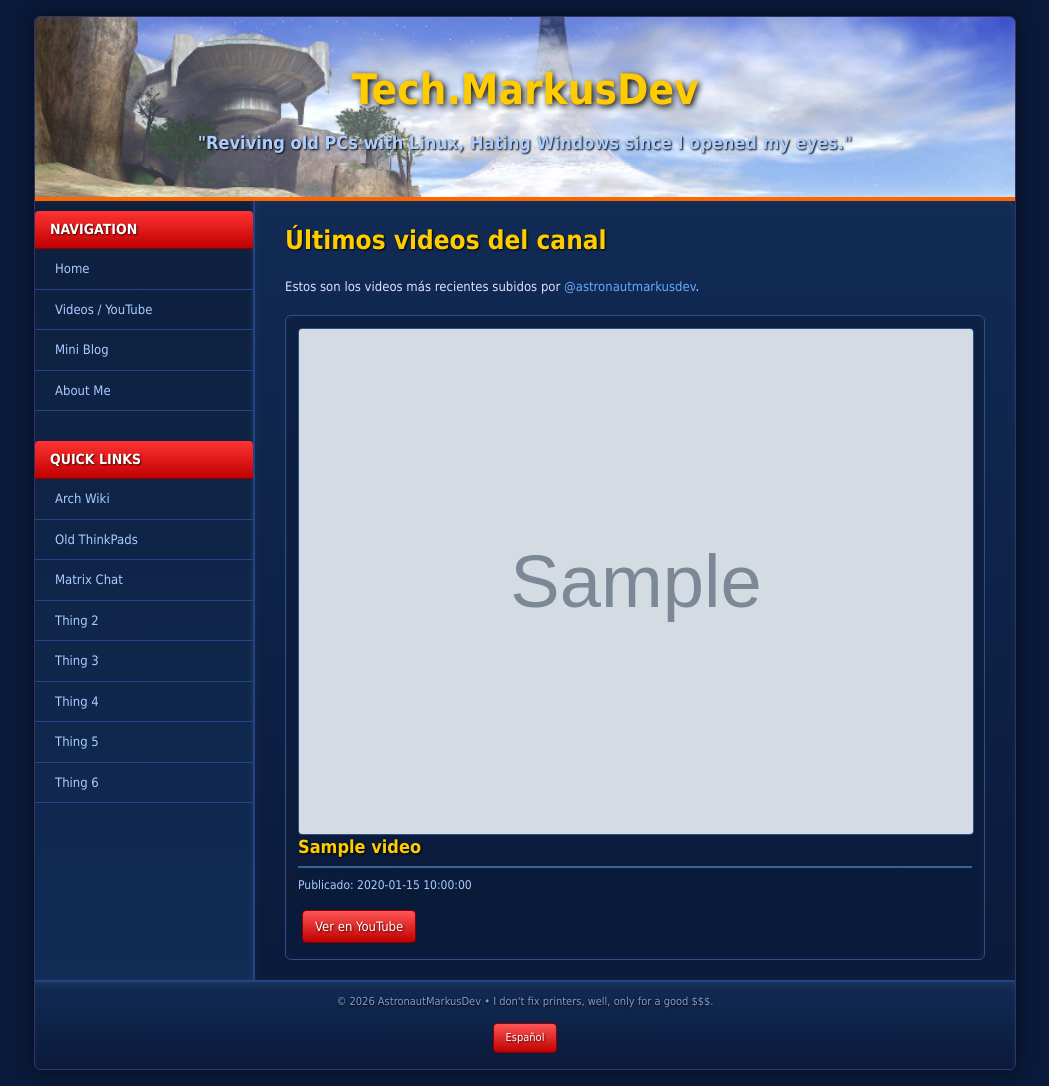
After one commit to AstronautMarkus/tech.astronautmarkus.dev, a Flask app: template website/app/templates/youtube_channel_es.html in a window 1280 px wide. The commit adds this page. Shown: the whole page, without its empty margins (115-1164 px from the left). Run offline with Flask 3, Linux system fonts and the light colour scheme; the template is opened without the code that fills it: most values are stand-ins (such as "Sample title", 1, 10 or a date in 2020); grey boxes marked "Sample" are stand-in pictures.

Commit message:
feat: add YouTube channel integration with latest video display and styling

```diff
--- a/website/app/routes/home/__init__.py
+++ b/website/app/routes/home/__init__.py
@@ -3,5 +3,6 @@ from flask import Blueprint
 home_bp = Blueprint('home', __name__, template_folder='templates')
 
 from . import (
-    index
+    index,
+    youtube_channel
 )
--- /dev/null
+++ b/website/app/static/css/youtube_channel.css
@@ -0,0 +1,48 @@
+.youtube-grid {
+    display: grid;
+    grid-template-columns: repeat(auto-fit, minmax(240px, 1fr));
+    gap: 18px;
+    margin-top: 18px;
+}
+
+.youtube-card {
+    background: rgba(10, 26, 58, 0.55);
+    border: 1px solid #2e4f87;
+    border-radius: 6px;
+    padding: 12px;
+    box-shadow: inset 0 0 8px rgba(255, 255, 255, 0.04);
+}
+
+.youtube-thumb {
+    width: 100%;
+    height: auto;
+    border-radius: 4px;
+    border: 1px solid #2e4f87;
+    display: block;
+}
+
+.youtube-video-title {
+    margin: 12px 0 8px;
+    font-size: 18px;
+    line-height: 1.35;
+}
+
+.youtube-video-title a {
+    color: #ffcc00;
+}
+
+.youtube-meta {
+    margin: 0 0 12px;
+    color: #aaccff;
+    font-size: 12px;
+}
+
+.youtube-status-error {
+    color: #ff9b9b;
+    border-left: 4px solid #ff3333;
+    padding-left: 10px;
+}
+
+.youtube-status-empty {
+    color: #aaccff;
+}
--- a/website/app/templates/base/base.html
+++ b/website/app/templates/base/base.html
@@ -26,7 +26,7 @@
 
             <ul>
                 <li><a href="{{ url_for('home.index')}}">{% if current_lang == 'es' %}Inicio{% else %}Home{% endif %}</a></li>
-                <li><a href="#">{% if current_lang == 'es' %}Videos / YouTube{% else %}Videos / YouTube{% endif %}</a></li>
+                <li><a href="{{ url_for('home.youtube_channel')}}">{% if current_lang == 'es' %}Videos / YouTube{% else %}Videos / YouTube{% endif %}</a></li>
                 <li><a href="#">{% if current_lang == 'es' %}Mini Blog{% else %}Mini Blog{% endif %}</a></li>
                 <li><a href="#">{% if current_lang == 'es' %}Sobre mí{% else %}About Me{% endif %}</a></li>
             </ul>
--- a/website/app/templates/home.html
+++ b/website/app/templates/home.html
@@ -17,7 +17,7 @@
 </p>
 
 <p>
-    I recommend visiting the <a href="">Videos / YouTube</a> section to see my latest videos and projects, or directly
+    I recommend visiting the <a href="{{ url_for('home.youtube_channel')}}">Videos / YouTube</a> section to see my latest videos and projects, or directly
     visit my <a href="https://www.youtube.com/@AstronautMarkusDev" target="_blank">YouTube channel</a> to subscribe and
     not miss any updates.
 </p>
--- a/website/app/templates/home_es.html
+++ b/website/app/templates/home_es.html
@@ -17,7 +17,7 @@
 </p>
 
 <p>
-    Te recomiendo visitar la sección de <a href="">Videos / Youtube</a> para ver mis últimos videos y proyectos, o
+    Te recomiendo visitar la sección de <a href="{{ url_for('home.youtube_channel')}}">Videos / Youtube</a> para ver mis últimos videos y proyectos, o
     visitar directamente mi canal de <a href="https://www.youtube.com/@AstronautMarkusDev" target="_blank">Youtube</a>
     para suscribirte y no perderte ninguna actualización.
 </p>
--- /dev/null
+++ b/website/app/templates/youtube_channel_es.html
@@ -0,0 +1,51 @@
+{% extends "base/base.html" %}
+
+{% block title %}Canal de YouTube{% endblock %}
+
+{% block header %}
+<link rel="stylesheet" href="{{ url_for('static', filename='css/youtube_channel.css') }}">
+{% endblock %}
+
+{% block content %}
+<h1>Últimos videos del canal</h1>
+
+<p>
+
+    Estos son los videos más recientes subidos por
+    <a href="{{ channel_url }}" target="_blank" rel="noopener noreferrer">@astronautmarkusdev</a>.
+</p>
+
+{% if fetch_error %}
+<p class="youtube-status-error">{{ fetch_error }}</p>
+{% elif videos %}
+<div class="youtube-grid">
+    {% for video in videos %}
+    <article class="youtube-card">
+        {% if video.thumbnail %}
+        <a href="{{ video.url }}" target="_blank" rel="noopener noreferrer">
+            <img src="{{ video.thumbnail }}" alt="{{ video.title }}" class="youtube-thumb">
+        </a>
+        {% endif %}
+
+        <h2 class="youtube-video-title">
+            <a href="{{ video.url }}" target="_blank" rel="noopener noreferrer">{{ video.title }}</a>
+        </h2>
+
+        {% if video.published %}
+        <p class="youtube-meta">
+            Publicado: {{ video.published }}
+        </p>
+        {% endif %}
+
+        <a href="{{ video.url }}" target="_blank" rel="noopener noreferrer" class="button">
+            Ver en YouTube
+        </a>
+    </article>
+    {% endfor %}
+</div>
+{% else %}
+<p class="youtube-status-empty">
+    Aún no hay videos para mostrar.
+</p>
+{% endif %}
+{% endblock %}
--- a/website/requirements.txt
+++ b/website/requirements.txt
@@ -1,11 +1,14 @@
 alembic==1.17.2
 blinker==1.9.0
+certifi==2026.2.25
+charset-normalizer==3.4.4
 click==8.3.1
 flask==3.1.2
 flask-migrate==4.1.0
 flask-sqlalchemy==3.1.1
 greenlet==3.2.4
 gunicorn==23.0.0
+idna==3.11
 itsdangerous==2.2.0
 jinja2==3.1.6
 mako==1.3.10
@@ -14,6 +17,8 @@ packaging==25.0
 pillow==11.3.0
 pymysql==1.1.2
 python-dotenv==1.2.1
+requests==2.32.5
 sqlalchemy==2.0.44
 typing-extensions==4.15.0
+urllib3==2.6.3
 werkzeug==3.1.4
```
Also changed, not shown: website/app/routes/home/youtube_channel.py (added, +110 -0 lines), website/app/templates/youtube_channel.html (added, +51 -0 lines).
